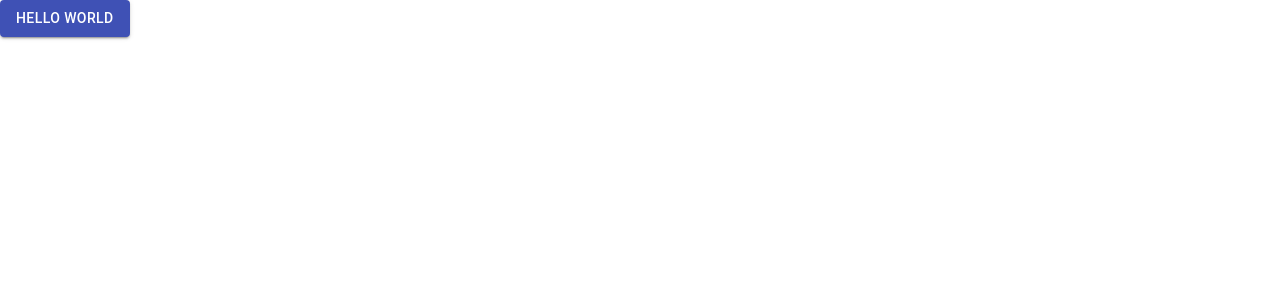
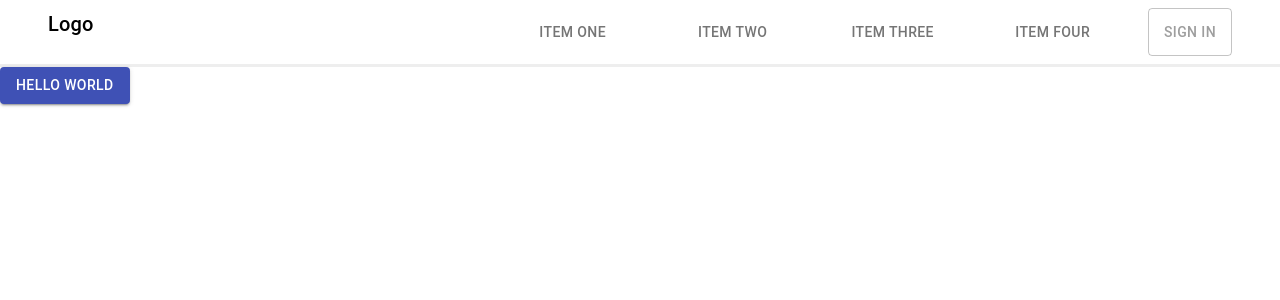
Before and after one commit to ymin96/Memorize, a React (Create React App) app: page / in a window 1280 px wide. Shown: the top 300 px of the page. Built offline with nearby package versions, Linux system fonts and the light colour scheme.

Commit message:
make Temporary Header

```diff
--- a/src/App.css
+++ /dev/null
@@ -1,38 +0,0 @@
-.App {
-  text-align: center;
-}
-
-.App-logo {
-  height: 40vmin;
-  pointer-events: none;
-}
-
-@media (prefers-reduced-motion: no-preference) {
-  .App-logo {
-    animation: App-logo-spin infinite 20s linear;
-  }
-}
-
-.App-header {
-  background-color: #282c34;
-  min-height: 100vh;
-  display: flex;
-  flex-direction: column;
-  align-items: center;
-  justify-content: center;
-  font-size: calc(10px + 2vmin);
-  color: white;
-}
-
-.App-link {
-  color: #61dafb;
-}
-
-@keyframes App-logo-spin {
-  from {
-    transform: rotate(0deg);
-  }
-  to {
-    transform: rotate(360deg);
-  }
-}
--- a/src/App.tsx
+++ b/src/App.tsx
@@ -1,13 +1,16 @@
 import React from "react";
 import ReactDOM from "react-dom";
 import Button from "@material-ui/core/Button";
-import "./App.css";
+import Header from "./components/common/Header";
 
 function App() {
     return (
-        <Button variant="contained" color="primary">
-            Hello World
-        </Button>
+        <>
+            <Header />
+            <Button variant="contained" color="primary">
+                Hello World
+            </Button>
+        </>
     );
 }
 
--- /dev/null
+++ b/src/components/common/Header.tsx
@@ -0,0 +1,57 @@
+import React from "react";
+import Tabs from "../navigation/Tabs";
+import Drawer from "../navigation/Drawer";
+import { Button, Hidden, Grid, Toolbar, AppBar, createStyles, makeStyles, Theme, Typography, Container } from "@material-ui/core";
+import { grey } from "@material-ui/core/colors";
+
+const useStyles = makeStyles((theme: Theme) =>
+    createStyles({
+        root: {
+            flexGrow: 1,
+        },
+        menuButton: {
+            marginRight: theme.spacing(2),
+        },
+        title: {
+            flexGrow: 1,
+            color: "black",
+        },
+        header: {
+            backgroundColor: "white",
+            borderBottom: "3px solid #eeeeee",
+            boxShadow: "none",
+        },
+    })
+);
+
+export default function ButtonAppBar() {
+    const classes = useStyles();
+
+    return (
+        <div className={classes.root}>
+            <AppBar position="static" className={classes.header}>
+                <Toolbar>
+                    <Container>
+                        <Grid container spacing={1} justify="flex-end">
+                            <Grid item sm xs>
+                                <Typography variant="h6" className={classes.title}>
+                                    Logo
+                                </Typography>
+                            </Grid>
+                            <Hidden smDown>
+                                <Grid container justify="flex-end" item sm={10} xs={10}>
+                                    <Tabs />
+                                </Grid>
+                            </Hidden>
+                            <Grid container justify="flex-end" item sm xs>
+                                <Button variant="outlined" style={{color:grey[500]}}>
+                                    Sign In
+                                </Button>
+                            </Grid>
+                        </Grid>
+                    </Container>
+                </Toolbar>
+            </AppBar>
+        </div>
+    );
+}
--- /dev/null
+++ b/src/components/navigation/Drawer.tsx
@@ -0,0 +1,93 @@
+import React from "react";
+import clsx from "clsx";
+import { makeStyles } from "@material-ui/core/styles";
+import Drawer from "@material-ui/core/Drawer";
+import Button from "@material-ui/core/Button";
+import List from "@material-ui/core/List";
+import Divider from "@material-ui/core/Divider";
+import ListItem from "@material-ui/core/ListItem";
+import ListItemIcon from "@material-ui/core/ListItemIcon";
+import ListItemText from "@material-ui/core/ListItemText";
+import InboxIcon from "@material-ui/icons/MoveToInbox";
+import MailIcon from "@material-ui/icons/Mail";
+import IconButton from "@material-ui/core/IconButton";
+import MenuIcon from "@material-ui/icons/Menu";
+import { grey } from "@material-ui/core/colors";
+
+const useStyles = makeStyles({
+    list: {
+        width: 250,
+    },
+    fullList: {
+        width: "auto",
+    },
+});
+
+type Anchor = "top" | "left" | "bottom" | "right";
+
+export default function TemporaryDrawer() {
+    const classes = useStyles();
+    const [state, setState] = React.useState(false);
+
+    const toggleDrawer = (open: boolean) => (
+        event: React.KeyboardEvent | React.MouseEvent
+    ) => {
+        if (
+            event.type === "keydown" &&
+            ((event as React.KeyboardEvent).key === "Tab" ||
+                (event as React.KeyboardEvent).key === "Shift")
+        ) {
+            return;
+        }
+
+        setState(open);
+    };
+
+    const list = () => (
+        <div
+            className={clsx(classes.list)}
+            role="presentation"
+            onClick={toggleDrawer(false)}
+            onKeyDown={toggleDrawer(false)}
+        >
+            <List>
+                {["Inbox", "Starred", "Send email", "Drafts"].map(
+                    (text, index) => (
+                        <ListItem button key={text}>
+                            <ListItemIcon>
+                                {index % 2 === 0 ? <InboxIcon /> : <MailIcon />}
+                            </ListItemIcon>
+                            <ListItemText primary={text} />
+                        </ListItem>
+                    )
+                )}
+            </List>
+            <Divider />
+            <List>
+                {["All mail", "Trash", "Spam"].map((text, index) => (
+                    <ListItem button key={text}>
+                        <ListItemIcon>
+                            {index % 2 === 0 ? <InboxIcon /> : <MailIcon />}
+                        </ListItemIcon>
+                        <ListItemText primary={text} />
+                    </ListItem>
+                ))}
+            </List>
+        </div>
+    );
+
+    return (
+        <div>
+            <IconButton
+                color="inherit"
+                aria-label="menu"
+                onClick={toggleDrawer(true)}
+            >
+                <MenuIcon style={{ color: grey[500] }}/>
+            </IconButton>
+            <Drawer anchor={"right"} open={state} onClose={toggleDrawer(false)}>
+                {list()}
+            </Drawer>
+        </div>
+    );
+}
--- /dev/null
+++ b/src/components/navigation/Tabs.tsx
@@ -0,0 +1,74 @@
+import React from "react";
+import { makeStyles, Theme } from "@material-ui/core/styles";
+import Tabs from "@material-ui/core/Tabs";
+import Tab from "@material-ui/core/Tab";
+import Typography from "@material-ui/core/Typography";
+import Box from "@material-ui/core/Box";
+
+interface TabPanelProps {
+    children?: React.ReactNode;
+    index: any;
+    value: any;
+}
+
+function TabPanel(props: TabPanelProps) {
+    const { children, value, index, ...other } = props;
+
+    return (
+        <div
+            role="tabpanel"
+            hidden={value !== index}
+            id={`scrollable-auto-tabpanel-${index}`}
+            aria-labelledby={`scrollable-auto-tab-${index}`}
+            {...other}
+        >
+            {value === index && (
+                <Box p={3}>
+                    <Typography>{children}</Typography>
+                </Box>
+            )}
+        </div>
+    );
+}
+
+function a11yProps(index: any) {
+    return {
+        id: `scrollable-auto-tab-${index}`,
+        "aria-controls": `scrollable-auto-tabpanel-${index}`,
+    };
+}
+
+const useStyles = makeStyles((theme: Theme) => ({
+    root: {
+        flexGrow: 1,
+        width: "100%",
+        backgroundColor: theme.palette.background.paper,
+    },
+    indicator:{
+        backgroundColor: "white",
+    }
+}));
+
+export default function ScrollableTabsButtonAuto() {
+    const classes = useStyles();
+    const [value, setValue] = React.useState<number | null>(null);
+
+    const handleChange = (event: React.ChangeEvent<{}>, newValue: number) => {
+        setValue(newValue);
+    };
+
+    return (
+        <Tabs
+            value={value}
+            onChange={handleChange}
+            textColor="primary"
+            aria-label="simple tabs example"
+            classes = {{indicator: classes.indicator}}
+        >
+            <Tab label="Item One" {...a11yProps(0)} />
+            <Tab label="Item Two" {...a11yProps(1)} />
+            <Tab label="Item Three" {...a11yProps(2)} />
+            <Tab label="Item Four" {...a11yProps(3)} />
+        </Tabs>
+    );
+}
```
Also changed, not shown: src/components/Appbar.tsx (deleted, +0 -47 lines), 2 other files (tests, documents, lock files or other folders).
